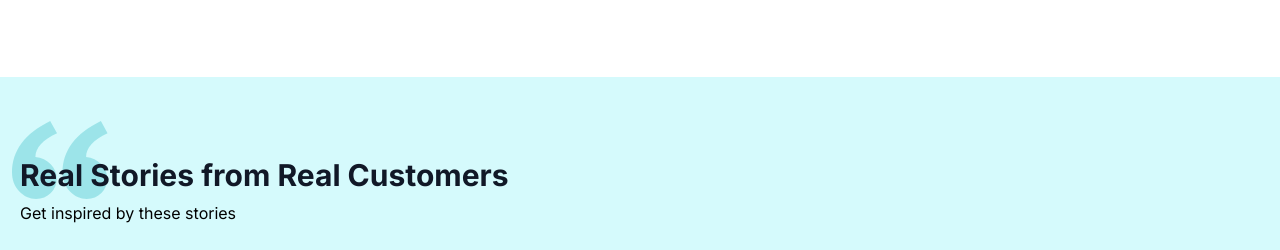
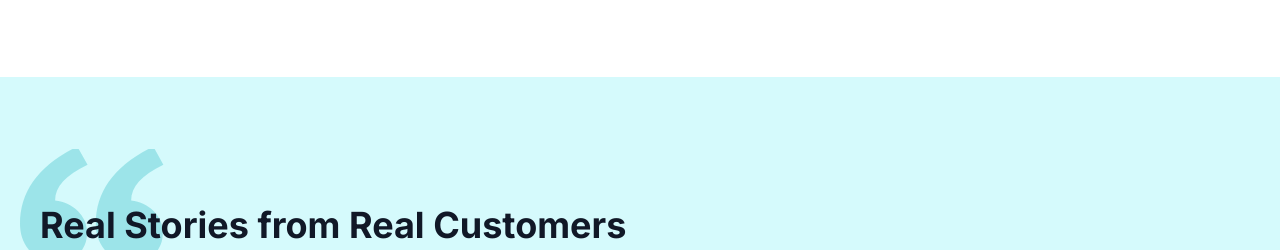
Before and after one commit to andrewcarletti/landify_clone, a website built with Parcel: page src/index.html in a window 1280 px wide. Shown: the part 2059-2309 px from the top of the page. Built offline with nearby package versions, Linux system fonts and the light colour scheme.

Commit message:
finish tablet customers stories

```diff
--- a/src/index.html
+++ b/src/index.html
@@ -218,14 +218,18 @@
       </div>
 
       <!-- customers stories -->
-      <div class="bg-secondary-100 pt-20 px-5 pb-12 flex flex-col gap-8">
+      <div
+        class="bg-secondary-100 pt-20 px-5 pb-12 flex flex-col gap-8 md:pt-32 md:px-10 md:pb-20"
+      >
         <div class="relative">
-          <span class="background-quote"></span>
+          <span
+            class="background-quote md:h-28 md:w-36 md:-top-14 md:-left-5"
+          ></span>
           <div class="flex flex-col gap-2">
-            <h2 class="text-neutral-900 text-3xl font-bold z-10">
+            <h2 class="text-neutral-900 text-3xl font-bold z-10 md:text-4xl">
               Real Stories from Real Customers
             </h2>
-            <p>Get inspired by these stories</p>
+            <p class="md:text-lg">Get inspired by these stories</p>
           </div>
         </div>
 
```
Also changed, not shown: dist/index.html, 2 other files.
